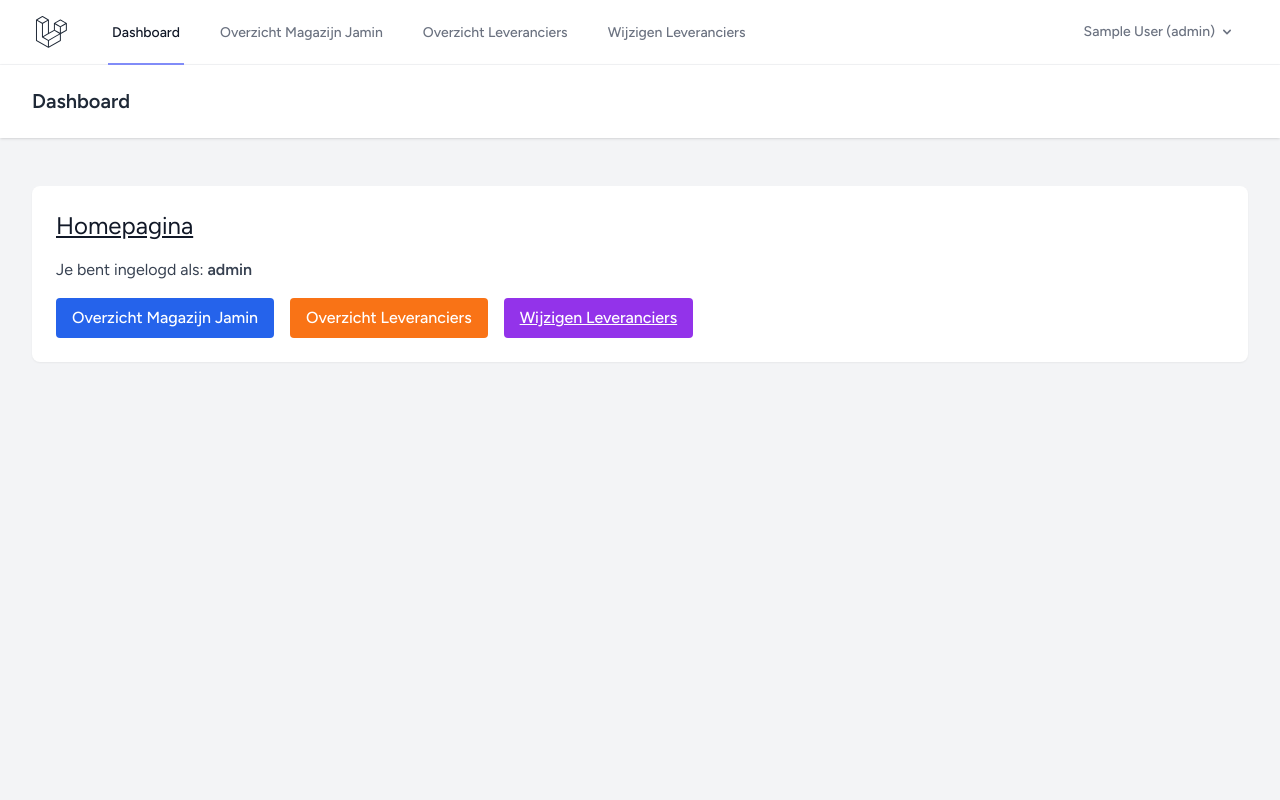
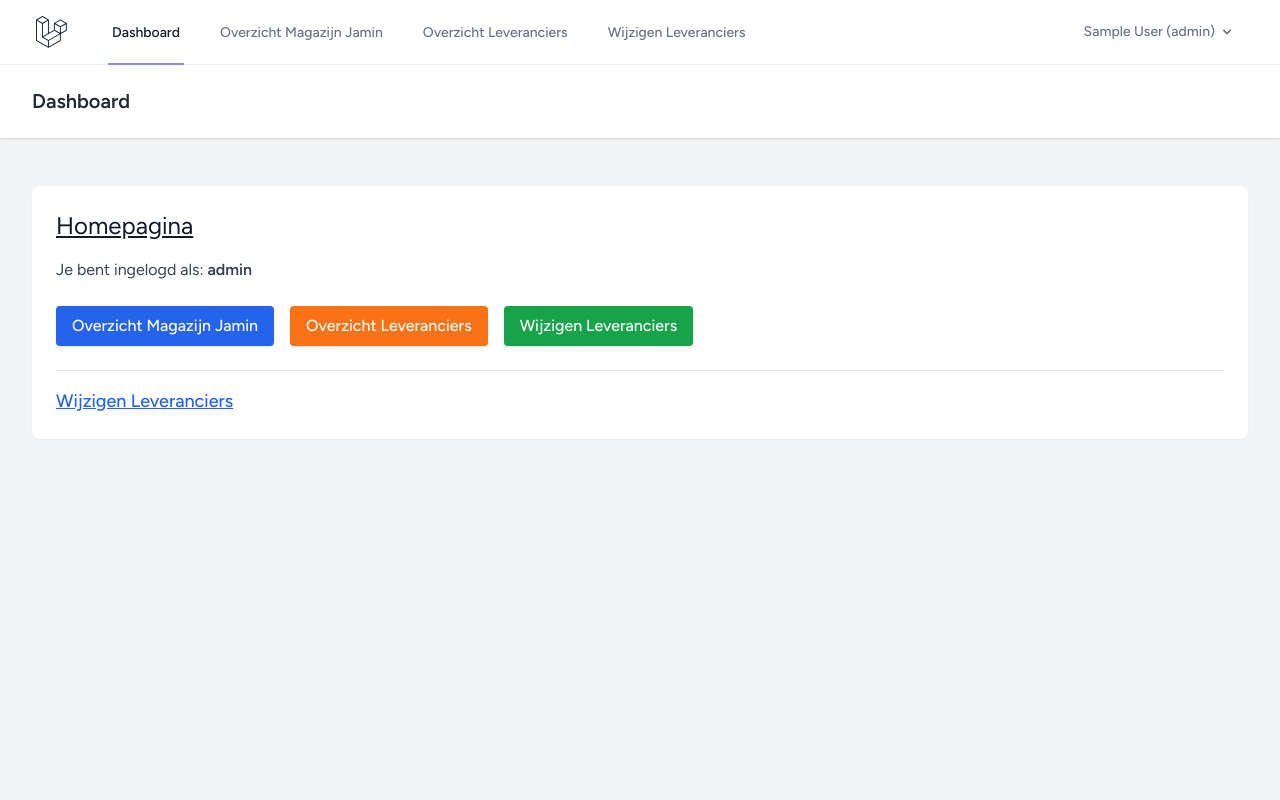
Before and after one commit to Hussein-kadhim/leerjaar-2-p1-laravel, a Laravel app: page /dashboard in a window 1280 px wide. Run offline with Laravel 12, Linux system fonts and the light colour scheme; the visitor is signed in with stand-in values (Sample User, id 1); style sheets or scripts are compiled from the project's sources.

Commit message:
knop en link wijzigen leveranciers toegevoegd aan dashboard homepagina

```diff
--- a/resources/views/dashboard.blade.php
+++ b/resources/views/dashboard.blade.php
@@ -10,16 +10,22 @@
             <div class="bg-white overflow-hidden shadow-sm sm:rounded-lg">
                 <div class="p-6 text-gray-900">
                     <h1 class="text-2xl font-normal mb-4"><u>Homepagina</u></h1>
-                    <p class="text-base text-gray-700 mb-4">Je bent ingelogd als: <span class="font-semibold">{{ $rol }}</span></p>
+                    <p class="text-base text-gray-700 mb-6">Je bent ingelogd als: <span class="font-semibold">{{ $rol }}</span></p>
 
-                    <div class="mt-4 flex flex-wrap gap-4 items-center">
-                        <a href="{{ route('magazijn.index') }}" class="inline-block bg-blue-600 hover:bg-blue-700 text-white font-medium py-2 px-4 rounded">
+                    <div class="flex flex-wrap gap-4 items-center">
+                        <a href="{{ route('magazijn.index') }}" class="inline-block bg-blue-600 hover:bg-blue-700 text-white font-medium py-2 px-4 rounded shadow">
                             Overzicht Magazijn Jamin
                         </a>
-                        <a href="{{ route('leverancier.index') }}" class="inline-block text-white font-medium py-2 px-4 rounded" style="background-color: #f97316;">
+                        <a href="{{ route('leverancier.index') }}" class="inline-block text-white font-medium py-2 px-4 rounded shadow" style="background-color: #f97316;">
                             Overzicht Leveranciers
                         </a>
-                        <a href="{{ route('leverancier.wijzigen') }}" class="inline-block bg-purple-600 hover:bg-purple-700 text-white font-medium py-2 px-4 rounded">
+                        <a href="{{ route('leverancier.wijzigen') }}" class="inline-block bg-green-600 hover:bg-green-700 text-white font-medium py-2 px-4 rounded shadow">
+                            Wijzigen Leveranciers
+                        </a>
+                    </div>
+
+                    <div class="mt-6 pt-4 border-t border-gray-200">
+                        <a href="{{ route('leverancier.wijzigen') }}" class="text-blue-600 hover:text-blue-800 text-lg font-medium">
                             <u>Wijzigen Leveranciers</u>
                         </a>
                     </div>
```
